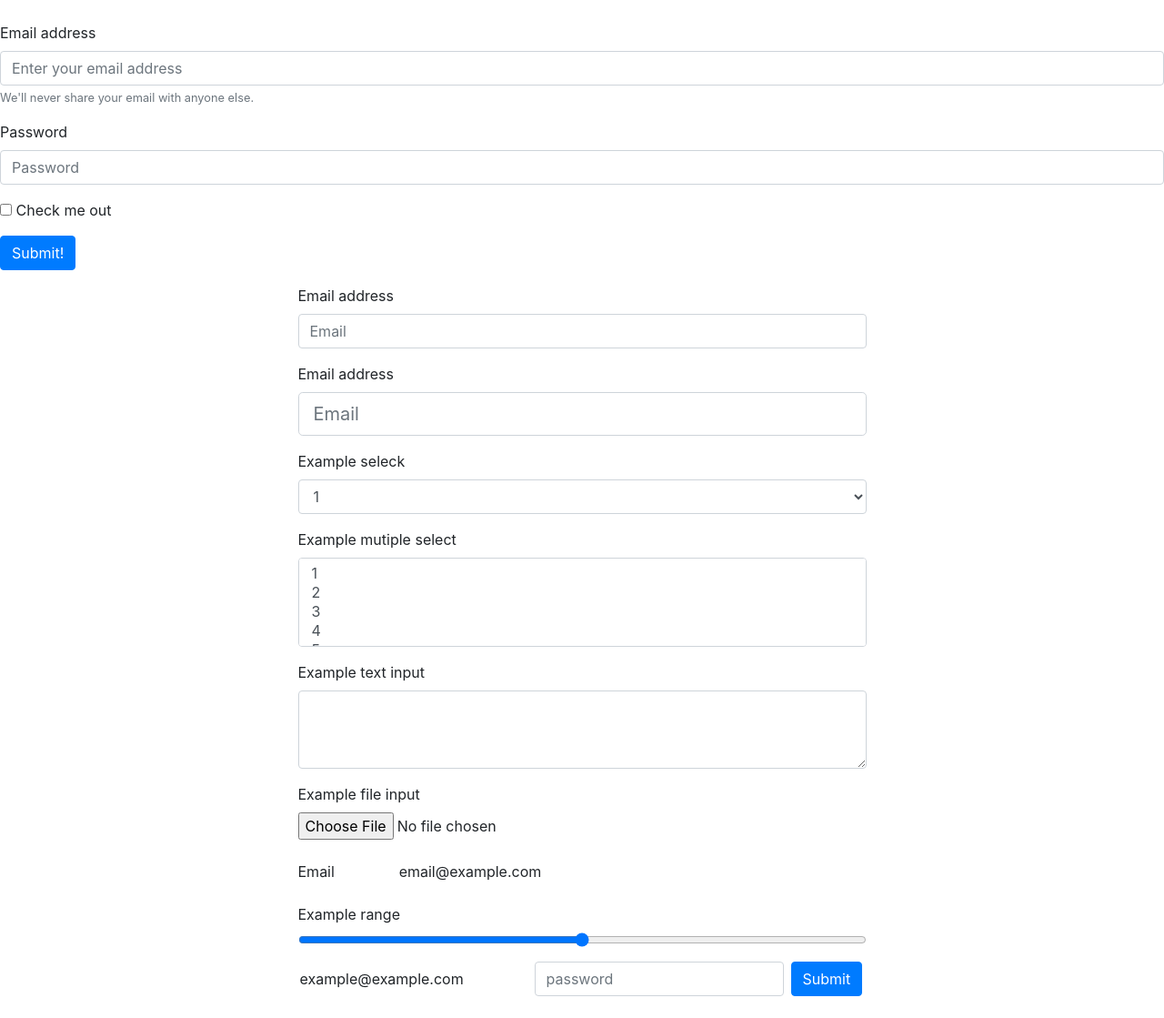
After one commit to kafenut/BootstrapLearning, a Flask app: page /c4 in a window 1280 px wide. The commit adds this page. Shown: the whole page at 91% size. Run offline with Flask 2, Linux system fonts and the light colour scheme; some libraries are stand-ins or nearby versions.

Commit message:
Add files via upload
form-half

```diff
--- a/bootstraplearning/bootstraplearning/app/templates/component1.html
+++ b/bootstraplearning/bootstraplearning/app/templates/component1.html
@@ -1,4 +1,5 @@
 <!--extends base layout-->
+<!--for alert,badge,breadcrumb,button [group]-->
 {% extends "base.html" %}
 {% block content %}
 <!--alert-->
--- a/bootstraplearning/bootstraplearning/app/templates/component2.html
+++ b/bootstraplearning/bootstraplearning/app/templates/component2.html
@@ -1,4 +1,5 @@
 <!--extends base layout-->
+<!--for card-->
 {% extends "base.html" %}
 {% block content %}
 <!--card-->
--- a/bootstraplearning/bootstraplearning/app/templates/component3.html
+++ b/bootstraplearning/bootstraplearning/app/templates/component3.html
@@ -1,4 +1,5 @@
 <!--extends base layout-->
+<!--for carousel,collapse,dropdown-->
 {% extends "base.html" %}
 {% block content %}
 <!--carousel-->
--- /dev/null
+++ b/bootstraplearning/bootstraplearning/app/templates/component4.html
@@ -0,0 +1,85 @@
+<!--extends base layout-->
+{% extends "base.html" %}
+{% block content %}
+<!--form-->
+<!--a quick example for form-->
+<form>
+    <div class="form-group">
+        <label for="EmailInput">Email address</label>
+        <input type="email" class="form-control" id="EmailInput" placeholder="Enter your email address" />
+        <small class="form-text text-muted">We'll never share your email with anyone else.</small>
+    </div>
+    <div class="form-group">
+        <label for="PasswordInput">Password</label>
+        <input type="password" class="form-control" id="PasswordInput" placeholder="Password" />
+    </div>
+    <div class="form-group">
+        <input id="CheckboxInput" type="checkbox" class="form-check-control" />
+        <label for="CheckboxInput" class="form-check-label">Check me out</label>
+    </div>
+    <button type="submit" class="btn btn-primary">Submit!</button>
+</form>
+<div class="row">
+    <div class="col-6 offset-3">
+        <!--general appearances for form-->
+        <div class="form">
+            <div class="form-group">
+                <label for="ExampleInput1">Email address</label>
+                <input type="email" class="form-control" id="ExampleInput1" placeholder="Email" />
+            </div>
+            <div class="form-group">
+                <label for="ExampleInput2">Email address</label>
+                <input type="email" class="form-control form-control-lg" id="ExampleInput2" placeholder="Email" />
+            </div>
+            <div class="form-group">
+                <label for="ExampleSelect1">Example seleck</label>
+                <select class="form-control" id="ExampleSelect1">
+                    <option>1</option>
+                    <option>2</option>
+                    <option>3</option>
+                    <option>4</option>
+                    <option>5</option>
+                </select>
+            </div>
+            <div class="form-group">
+                <label for="ExampleSelect2">Example mutiple select</label>
+                <select multiple class="form-control" id="ExampleSelect2">
+                    <option>1</option>
+                    <option>2</option>
+                    <option>3</option>
+                    <option>4</option>
+                    <option>5</option>
+                </select>
+            </div>
+            <div class="form-group">
+                <label for="ExampleTextarea">Example text input</label>
+                <textarea class="form-control" id="ExampleTextarea" rows="3"></textarea>
+            </div>
+            <div class="form-group">
+                <label for="ExampleFile">Example file input</label>
+                <input type="file" class="form-control-file" id="ExampleFile" />
+            </div>
+            <div class="form-group row">
+                <label for="StaticEmail" class="col-2 col-form-label">Email</label>
+                <div class="col-10">
+                    <input type="text" class="form-control-plaintext" readonly id="StaticEmail" value="email@example.com" />
+                </div>
+            </div>
+            <div class="form-group">
+                <label for="Range">Example range</label>
+                <input type="range" class="form-control-range" id="Range"/>
+            </div>
+        </div>
+        <form class="form-inline">
+            <div class="form-group mb-2">
+                <input type="text" readonly class="form-control-plaintext" value="example@example.com"/>
+            </div>
+            <div class="form-group mx-2 mb-2">
+                <input type="password" class="form-control" placeholder="password" />
+            </div>
+            <button type="submit" class="btn btn-primary mb-2">Submit</button>
+        </form>
+    </div>
+</div>
+
+{% endblock %}
--- a/bootstraplearning/bootstraplearning/app/views.py
+++ b/bootstraplearning/bootstraplearning/app/views.py
@@ -25,3 +25,7 @@ def component2():
 @app.route('/c3')
 def component3():
     return render_template('component3.html')
+
+@app.route('/c4')
+def component4():
+    return render_template('component4.html')
```
Also changed, not shown: 1 other file.
